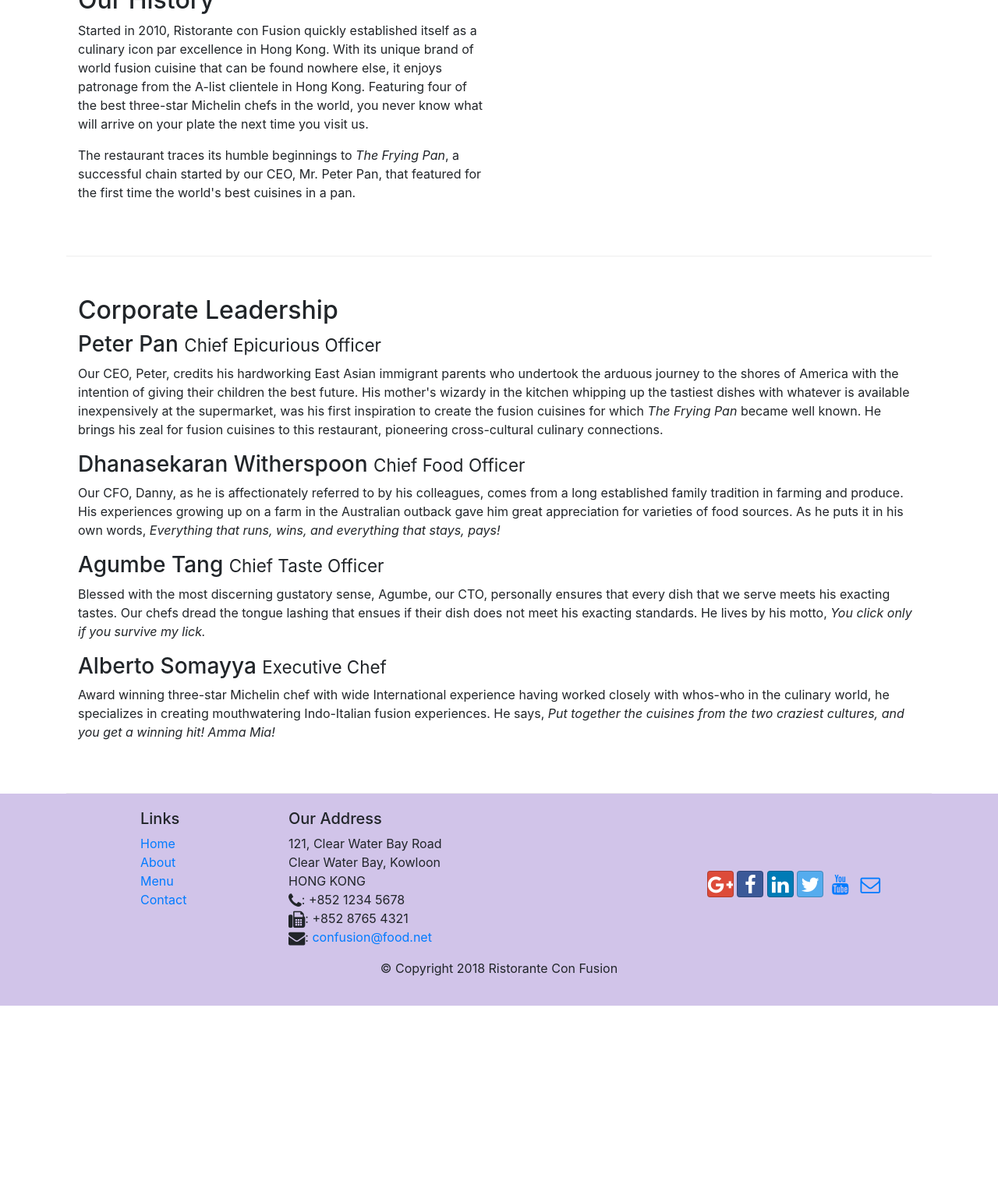
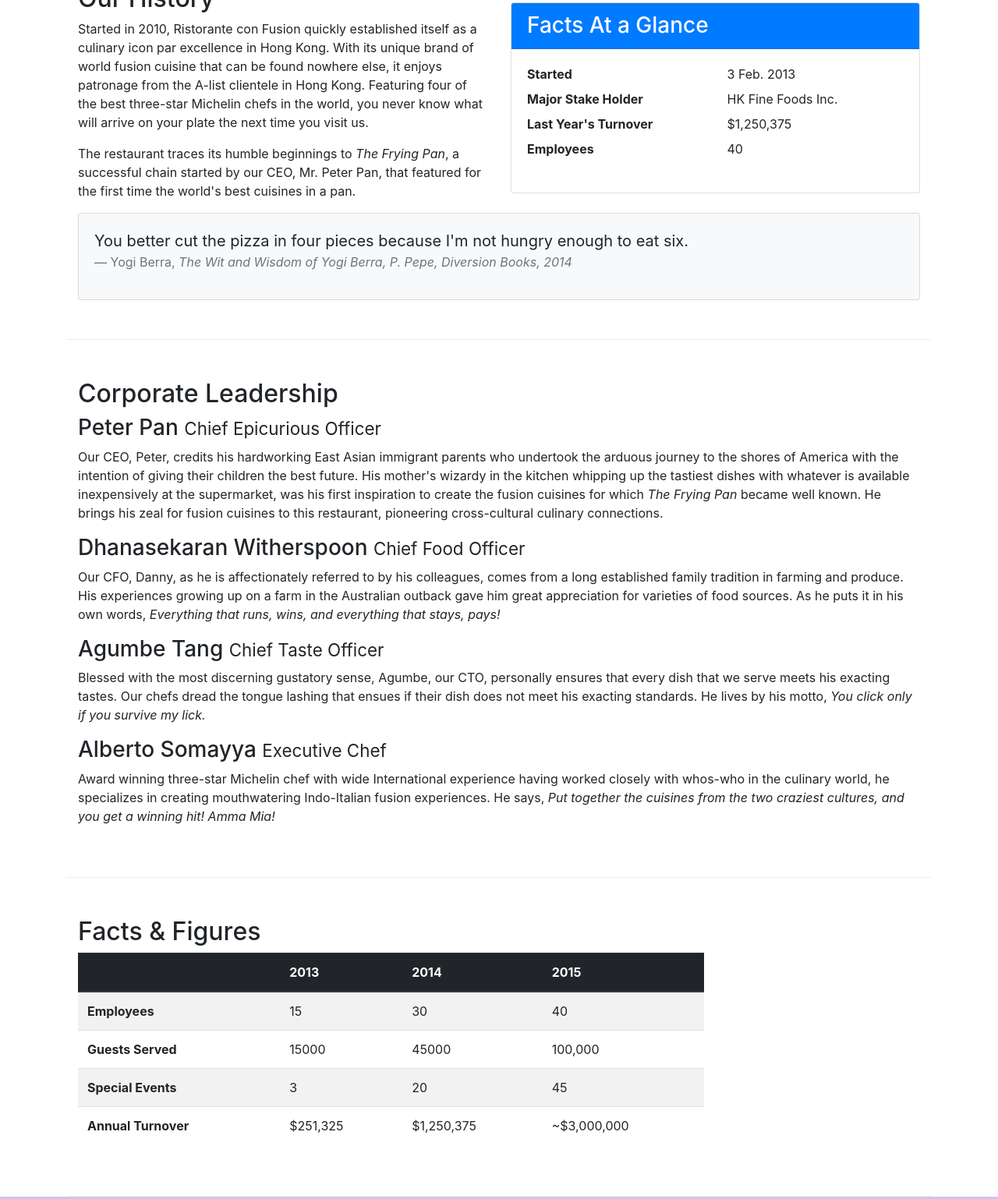
Before and after one commit to KishoreArani/conFusion, a website: page aboutus.html in a window 1280 px wide. Shown: the part 536-2074 px from the top of the page at 78% size. Before the commit the page ends 1826 px from the top, so only its background shows below. Drawn offline with nearby package versions, Linux system fonts and the light colour scheme.

Commit message:
Tables and Cards

```diff
--- a/aboutus.html
+++ b/aboutus.html
@@ -65,7 +65,34 @@
                 <p>Started in 2010, Ristorante con Fusion quickly established itself as a culinary icon par excellence in Hong Kong. With its unique brand of world fusion cuisine that can be found nowhere else, it enjoys patronage from the A-list clientele in Hong Kong.  Featuring four of the best three-star Michelin chefs in the world, you never know what will arrive on your plate the next time you visit us.</p>
                 <p>The restaurant traces its humble beginnings to <em>The Frying Pan</em>, a successful chain started by our CEO, Mr. Peter Pan, that featured for the first time the world's best cuisines in a pan.</p>
             </div>
-            <div>
+            <div class="col-12 col-sm">
+                <div class="card">
+                    <h3 class="card-header bg-primary text-white">Facts At a Glance</h3>
+                    <div class="card-body">
+                        <dl class="row">
+                            <dt class="col-6">Started</dt>
+                            <dd class="col-6">3 Feb. 2013</dd>
+                            <dt class="col-6">Major Stake Holder</dt>
+                            <dd class="col-6">HK Fine Foods Inc.</dd>
+                            <dt class="col-6">Last Year's Turnover</dt>
+                            <dd class="col-6">$1,250,375</dd>
+                            <dt class="col-6">Employees</dt>
+                            <dd class="col-6">40</dd>
+                        </dl>
+                    </div>
+                </div>
+            </div>
+            <div class="col-12">
+                <div class="card card-body bg-light">
+                    <blockquote class="blockquote">
+                        <p class="mb-0">You better cut the pizza in four pieces because
+                            I'm not hungry enough to eat six.</p>
+                        <footer class="blockquote-footer">Yogi Berra,
+                            <cite title="Source Title">The Wit and Wisdom of Yogi Berra,
+                            P. Pepe, Diversion Books, 2014</cite>
+                        </footer>
+                    </blockquote>
+                </div>
             </div>
         </div>
 
@@ -83,7 +110,50 @@
                 <p class="d-none d-sm-block">Award winning three-star Michelin chef with wide International experience having worked closely with whos-who in the culinary world, he specializes in creating mouthwatering Indo-Italian fusion experiences. He says, <em>Put together the cuisines from the two craziest cultures, and you get a winning hit! Amma Mia!</em></p>
             </div>
        </div>
-
+        <div class="row row-content">
+            <div class="col-12 col-sm-9">
+                <h2>Facts &amp; Figures</h2>
+                <div class="table-responsive">
+                    <table class="table table-striped">
+                        <thead class="thead-dark">
+                            <tr>
+                                <th>&nbsp;</th>
+                                <th>2013</th>
+                                <th>2014</th>
+                                <th>2015</th>
+                            </tr>
+                        </thead>
+                        <tbody>
+                            <tr>
+                                <th>Employees</th>
+                                <td>15</td>
+                                <td>30</td>
+                                <td>40</td>
+                            </tr>
+                            <tr>
+                                <th>Guests Served</th>
+                                <td>15000</td>
+                                <td>45000</td>
+                                <td>100,000</td>
+                            </tr>
+                            <tr>
+                                <th>Special Events</th>
+                                <td>3</td>
+                                <td>20</td>
+                                <td>45</td>
+                            </tr>
+                            <tr>
+                                <th>Annual Turnover</th>
+                                <td>$251,325</td>
+                                <td>$1,250,375</td>
+                                <td>~$3,000,000</td>
+                            </tr>
+                        </tbody>
+                    </table>
+                </div>
+            </div>
+            <div class="col-12 col-sm-3"></div>
+        </div>
     </div>
 
     <footer class="footer">
```
